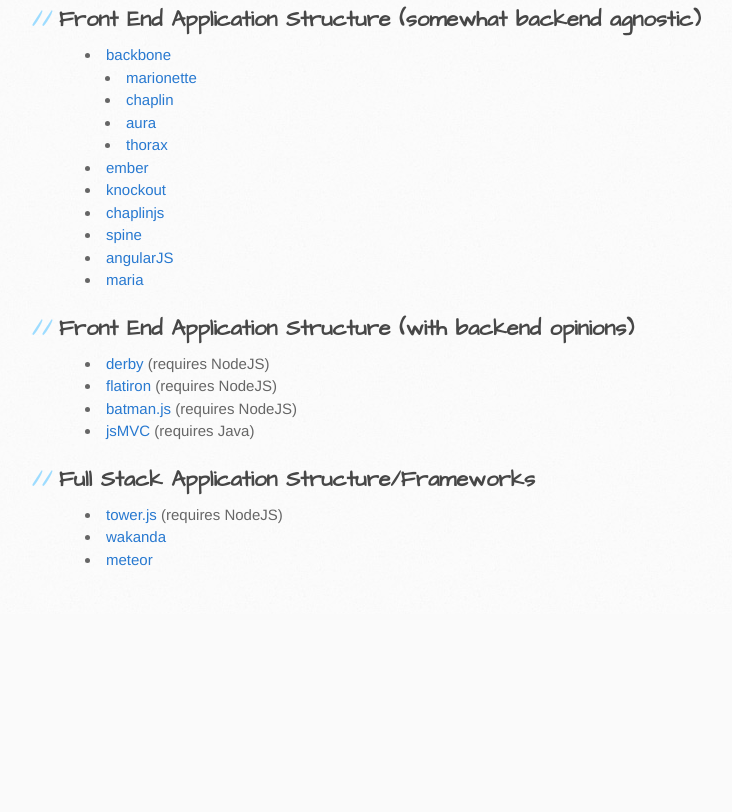
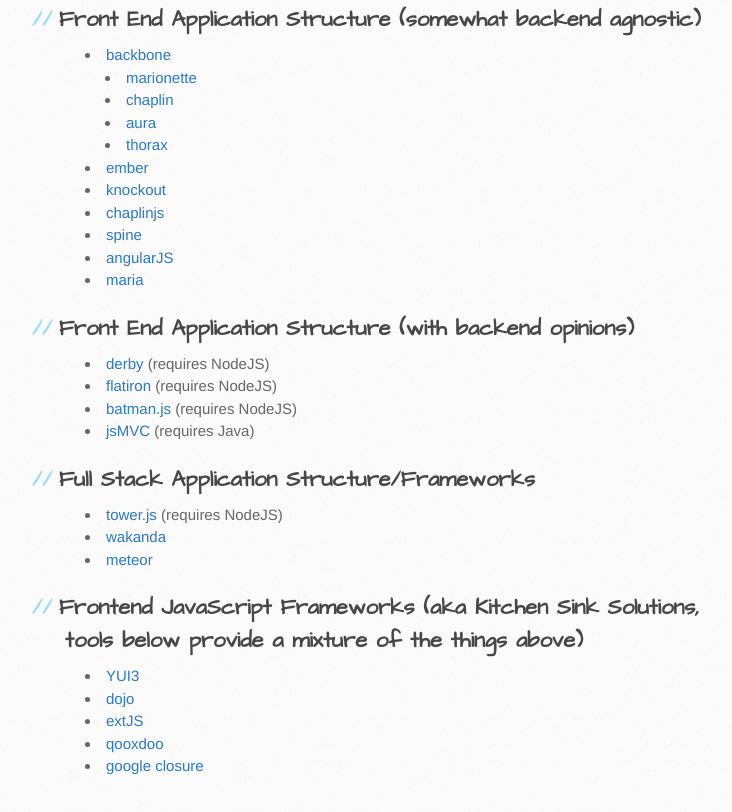
Before and after one commit to geoom/devTools, a plain HTML site: page index.html in a window 1280 px wide. Shown: the part 1481-2293 px from the top of the page, without its empty margins (105-837 px from the left). Before the commit the page ends 2095 px from the top, so only its background shows below. Drawn offline with Linux system fonts and the light colour scheme.

Commit message:
added more info

```diff
--- a/index.html
+++ b/index.html
@@ -146,6 +146,15 @@
             <li><a href="http://www.meteor.com" target="_blank">meteor</a></li>
           </ul>
 
+          <h2>Frontend JavaScript Frameworks (aka Kitchen Sink Solutions, tools below provide a mixture of the things above)</h2>
+          <ul>
+            <li><a href="http://yuilibrary.com/projects/yui3/" target="_blank">YUI3</a></li>
+            <li><a href="http://dojotoolkit.org/extjs" target="_blank">dojo</a></li>
+            <li><a href="http://www.sencha.com/products/extjs" target="_blank">extJS</a></li>
+            <li><a href="http://qooxdoo.origin" target="_blank">qooxdoo</a></li>
+            <li><a href="https://developers.google.com/closure" target="_blank">google closure</a></li>
+          </ul>
+
           <!-- <h2></h2>
           <ul>
             <li><a href="" target="_blank"></a></li>
```
